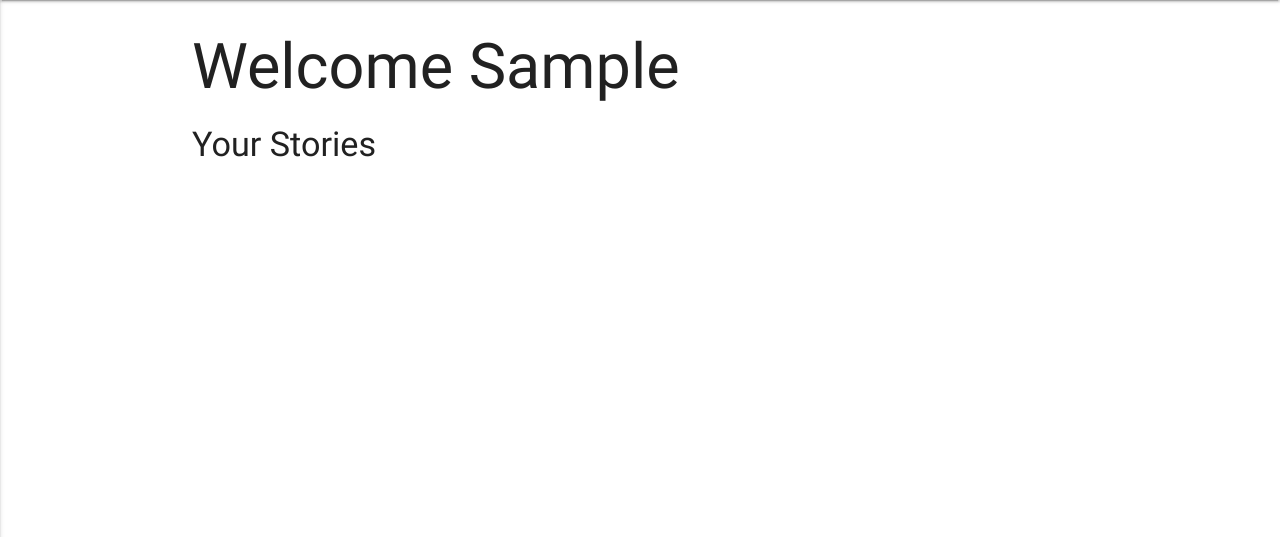
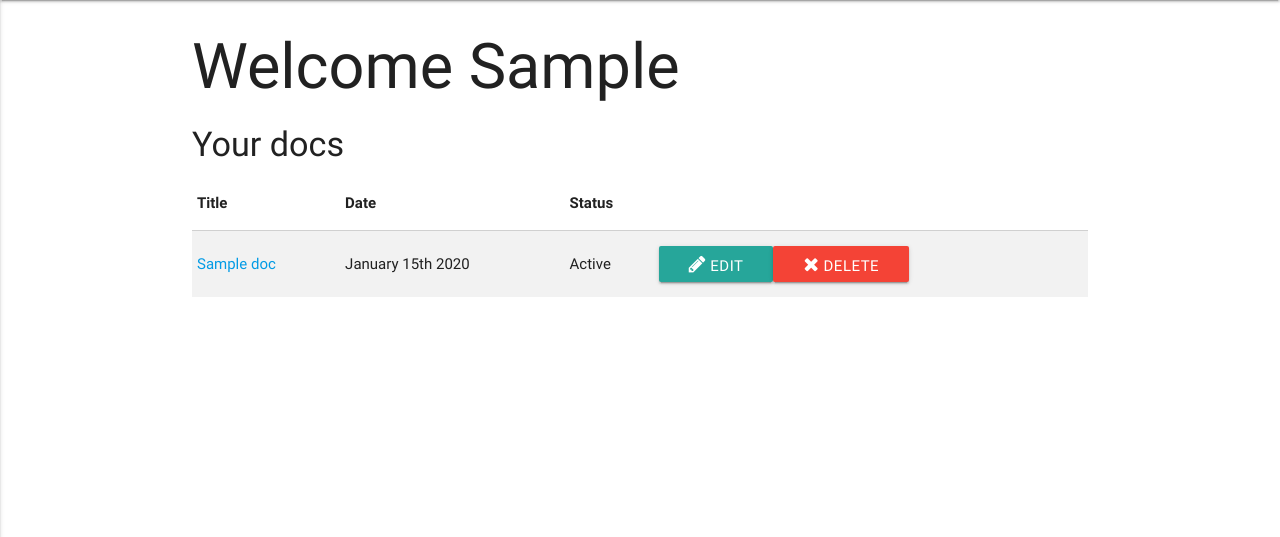
Before and after one commit to xiyau/docref, a Node server app: page /dashboard in a window 1280 px wide. Shown: the part 64-601 px from the top of the page. Run offline with Node 20, Linux system fonts and the light colour scheme; a user stored in the database is signed in; tables that the repository leaves empty hold one stand-in row (values such as "Sample post"); some libraries are stand-ins or nearby versions.

Commit message:
finised designing dashboard and wiring it up

```diff
--- a/helpers/hbs.js
+++ b/helpers/hbs.js
@@ -21,4 +21,5 @@ module.exports = {
     formatDate: function(date,format){
         return moment(date).format(format);
     }
+
 }
--- a/public/css/style.css
+++ b/public/css/style.css
@@ -21,3 +21,15 @@ i.fa.fa-bars{
 footer{
     margin-top:20px;
 }
+
+.story-text{
+    height:120px;
+}
+
+.dash-status{
+    text-transform: capitalize;
+}
+
+#delete-form{
+    display: inline;
+}
--- a/routes/index.js
+++ b/routes/index.js
@@ -1,5 +1,7 @@
 const express = require('express');
 const router = express.Router();
+const mongoose = require('mongoose');
+const Doc = mongoose.model('docs');
 const {ensureAuthenticated, ensureGuest} = require('../helpers/auth')
 
 router.get('/', ensureGuest, (req,res)=> {
@@ -7,7 +9,13 @@ router.get('/', ensureGuest, (req,res)=> {
 });
 
 router.get('/dashboard',ensureAuthenticated, (req,res)=> {
-    res.render('index/dashboard');
+    Doc.find({user: req.user.id})
+        .then(docs => {
+            res.render('index/dashboard',{
+                docs:docs
+            });
+        })
+
 });
 
 router.get('/about', (req,res)=> {
--- a/views/index/dashboard.pug
+++ b/views/index/dashboard.pug
@@ -1,4 +1,30 @@
 extends ../layouts/main
 block content
     h1 Welcome #{user.firstName}
-    h4 Your Stories
+    h4 Your docs
+    if(docs)
+    table.striped
+        thead
+            tr
+                th Title
+                th Date
+                th Status
+                th
+        tbody
+            each doc in docs
+                tr
+                    td
+                        a(href="/docs/show/"+ doc.id) #{doc.title}
+                    td #{formatDate(doc.date,'MMMM Do YYYY')}
+                    td
+                        span.dash-status #{doc.status}
+                    td
+                        a.btn.left-align(href="/docs/edit/"+ doc.id)
+                            i.fa.fa-pencil
+                            |  Edit
+                        form#delete-form(action="/docs/"+doc.id method="post")
+                            button.btn.red(type="submit")
+                                i.fa.fa-remove
+                                |  Delete
+    if(!docs)
+        p You have not created any stories yet
```
Also changed, not shown: routes/docs.js (+11 -0 lines).
